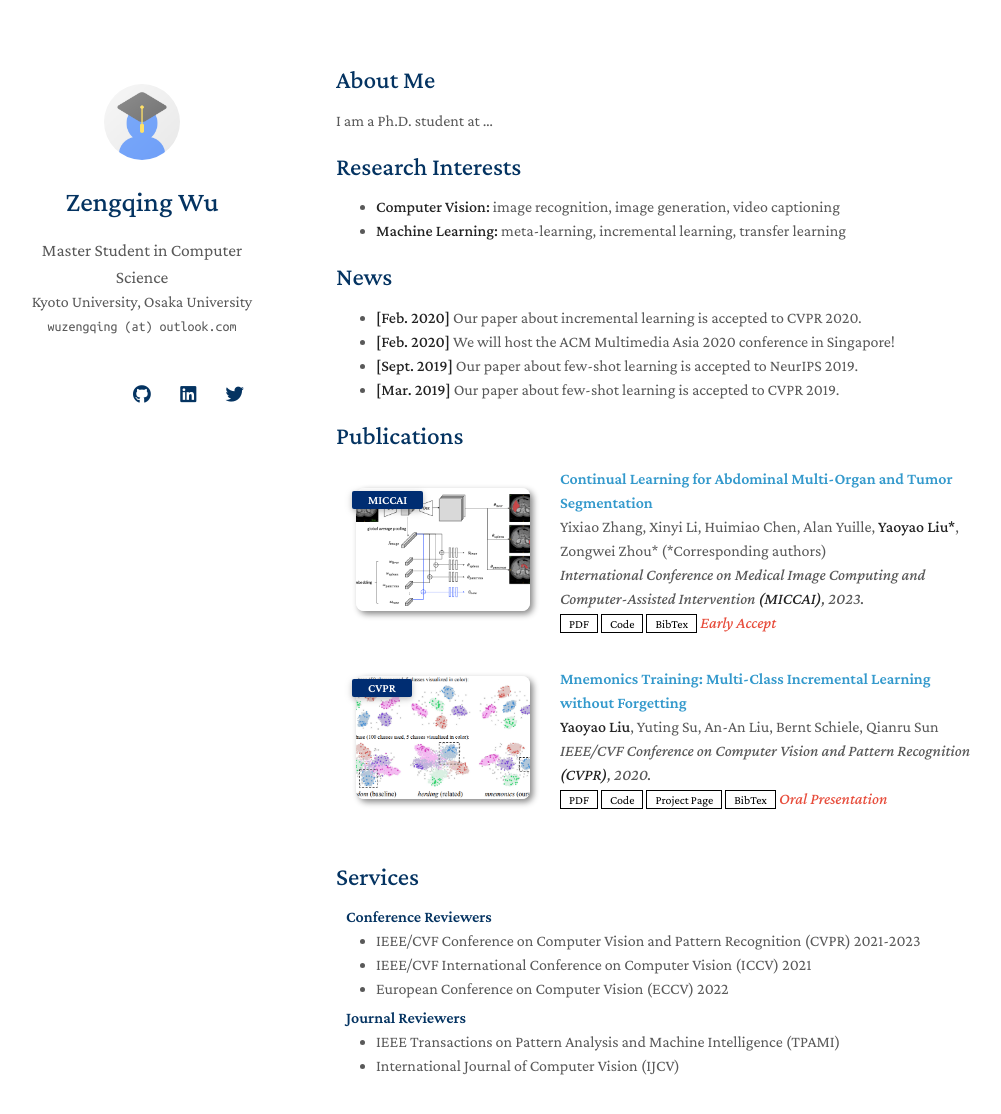
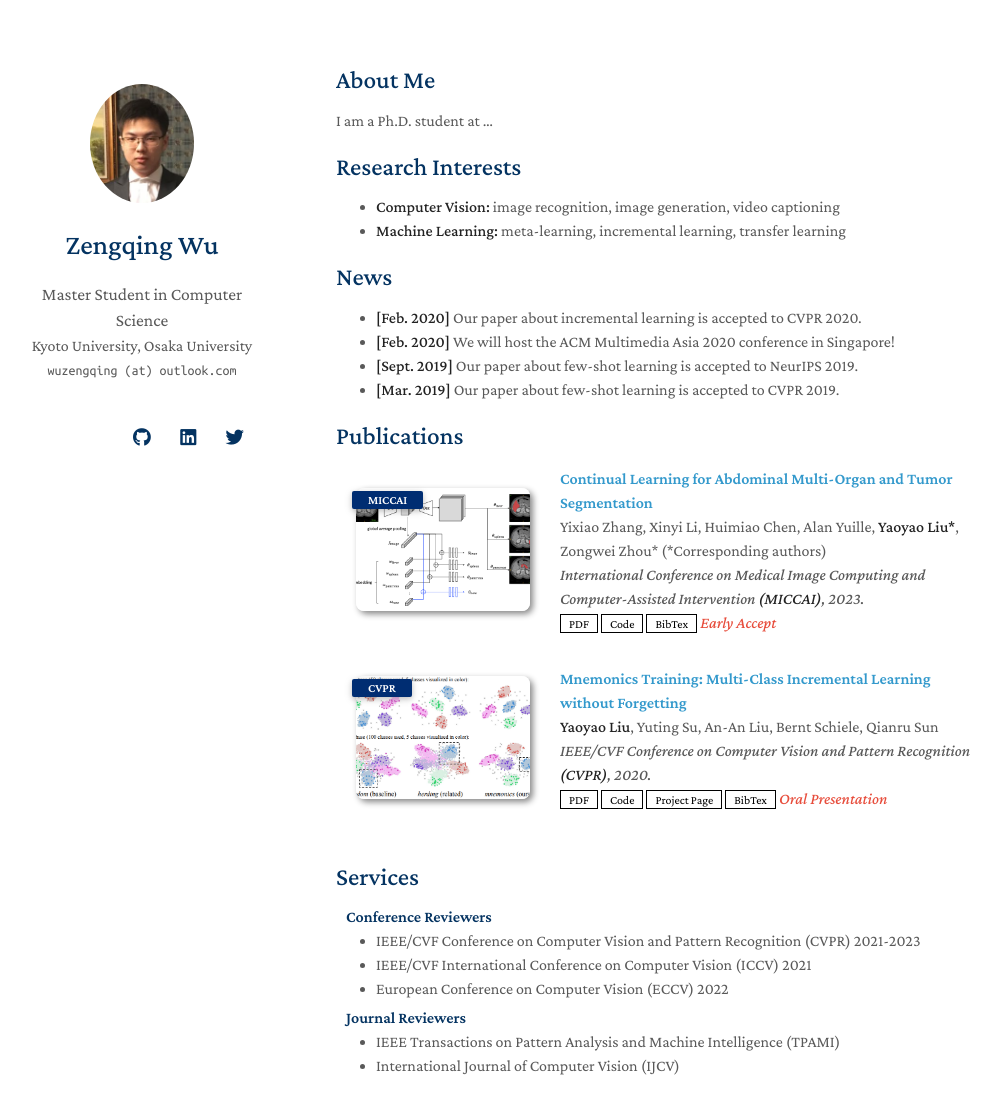
Before and after one commit to wuzengqing001225/wuzengqing001225.github.io, a Jekyll site: the page built from index.md, in a window 1280 px wide and 1172 px high. Shown: the top 1114 px of the window, without its empty margins (134-1135 px from the left). Built offline with Jekyll 4.4.1, drawn with Linux system fonts in a browser that asks for light colours; nearby versions of some CDN libraries; a style sheet for code colours, icons or effects is not loaded; our own code applies the rules of GitHub Pages for plain Markdown files.

Commit message:
Update _config.yml

```diff
--- a/_config.yml
+++ b/_config.yml
@@ -13,14 +13,14 @@ canonical: wuzengqing001225.github.io
 # Links
 # If you don't need one of them, you may delete the corresponding line.
 google_scholar: https://scholar.google.com/citations?user=8p3HcqsAAAAJ
-cv_link: assets/files/curriculum_vitae.pdf
+cv_link: assets/files/CV_Zengqing_Wu_202403.pdf
 github_link: https://github.com/wuzengqing001225
 linkedin: https://www.linkedin.com/in/zengqing-wu-4222861b9
 twitter: https://twitter.com/WuZengqing
 
 # Images (e.g., your profile picture and your website's favicon)
 # "favicon" and "favicon_dark" are used for the light and dark modes, respectively.
-avatar: ./assets/img/avatar.png
+avatar: ./assets/img/Google_Scholar_Image.png
 favicon: ./assets/img/favicon.png
 favicon_dark: ./assets/img/favicon-dark.png
 
```
